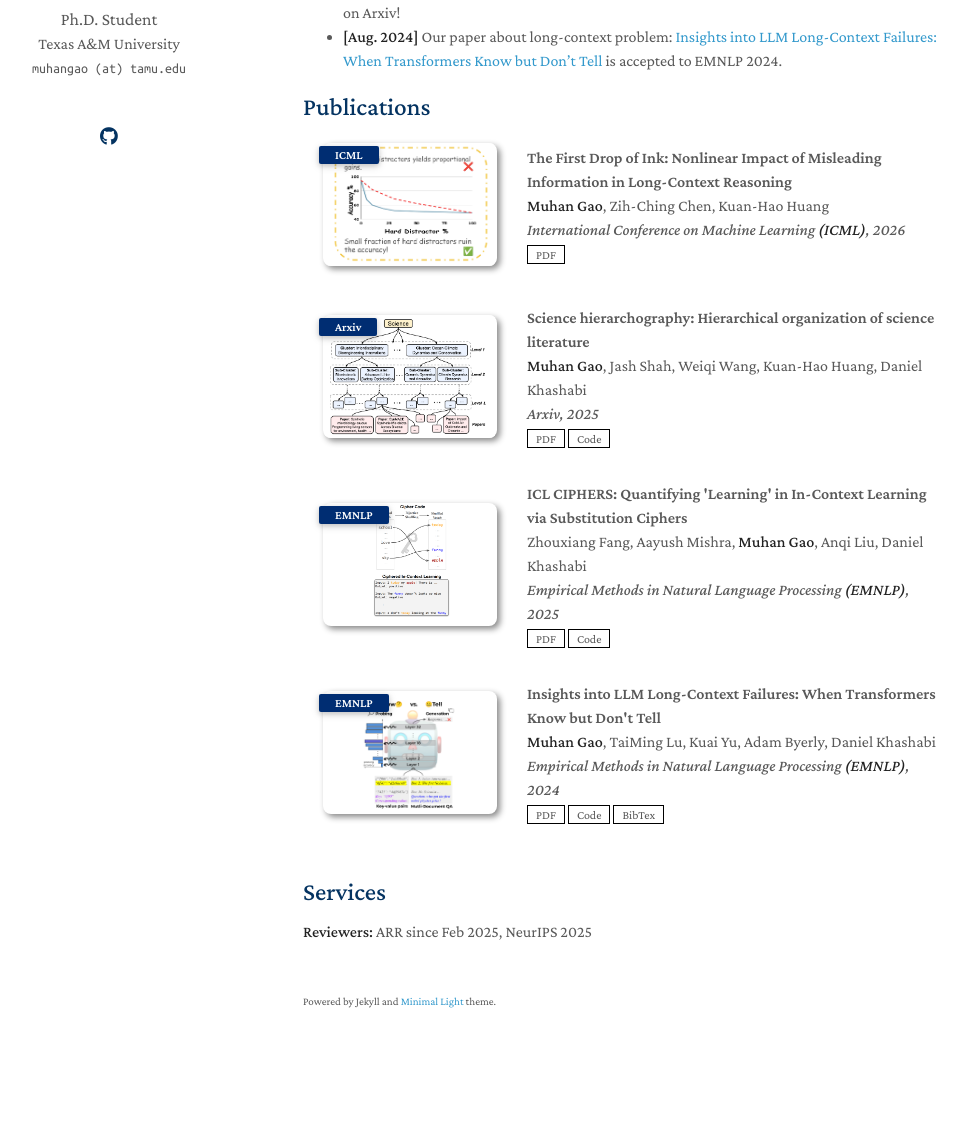
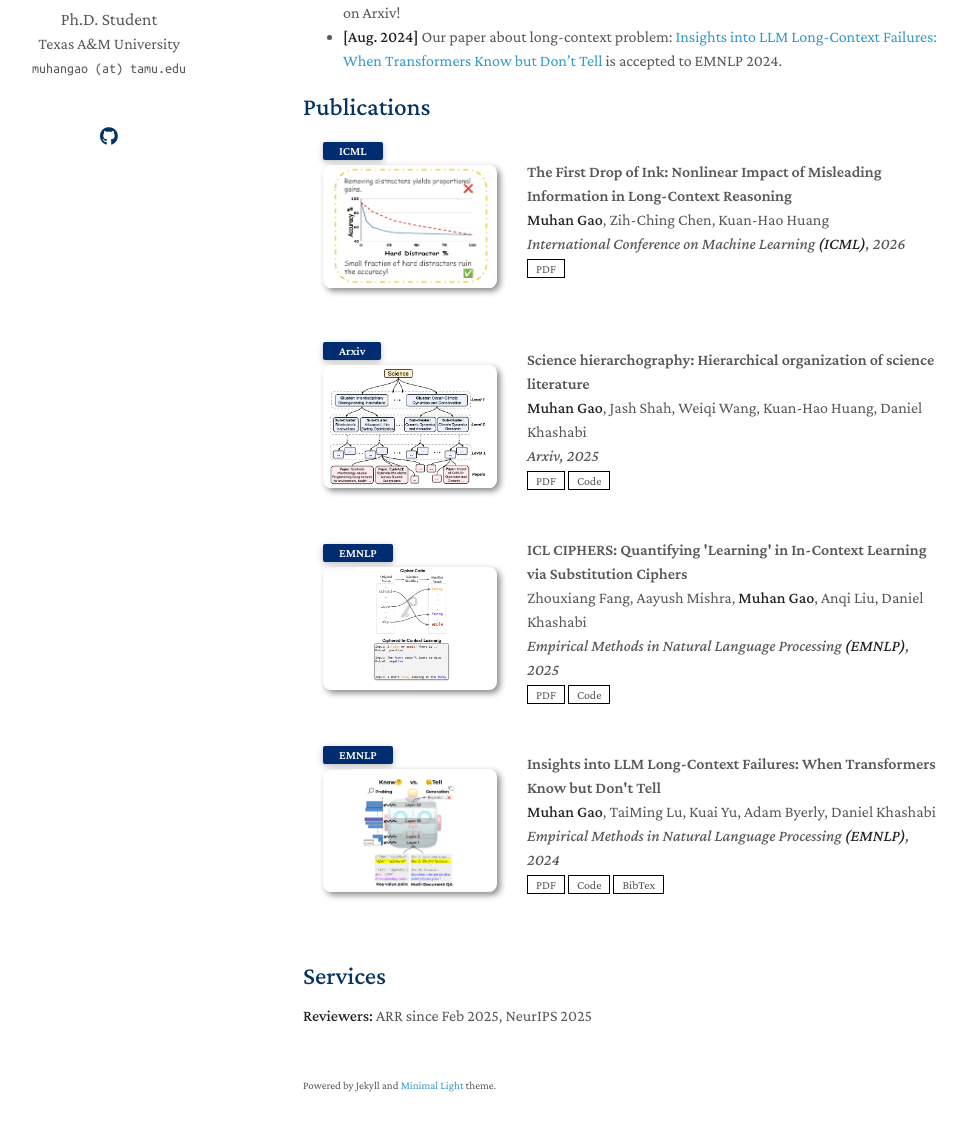
Before and after one commit to muhangao/muhan-website, a Jekyll site: the page built from index.md, in a window 1280 px wide and 1400 px high, scrolled down 307 px. Shown: the part 234-1365 px from the top of the window, without its empty margins (167-1134 px from the left). Built offline with Jekyll 4.4.1, drawn with Linux system fonts in a browser that asks for light colours; a style sheet for code colours, icons or effects is not loaded; our own code applies the rules of GitHub Pages for plain Markdown files; before the commit the page ends 1623 px from its top, so only the background shows below that.

Commit message:
Move publication badges above teasers

```diff
--- a/_includes/publications.md
+++ b/_includes/publications.md
@@ -9,10 +9,10 @@
 <div class="pub-row">
   <div class="col-sm-3 abbr" style="position: relative;padding-right: 15px;padding-left: 15px;">
     {% if link.image %}
-    <img src="{{ link.image }}" class="teaser img-fluid z-depth-1" style="width=100;height=40%">
     {% if link.conference_short %}
     <abbr class="badge">{{ link.conference_short }}</abbr>
     {% endif %}
+    <img src="{{ link.image }}" class="teaser img-fluid z-depth-1" style="width=100;height=40%">
     {% endif %}
   </div>
   <div class="col-sm-9" style="position: relative;padding-right: 15px;padding-left: 20px;">
--- a/assets/css/publications.css
+++ b/assets/css/publications.css
@@ -38,11 +38,11 @@ blockquote { background: var(--global-bg-color); border-left: 2px solid var(--gl
 
 .publications ol.bibliography { list-style: none; padding: 0; margin-top: 0; }
 
-.publications ol.bibliography li { min-height: 110px; margin-bottom: 0.5rem; }
+.publications ol.bibliography li { min-height: 155px; margin-bottom: 0.75rem; }
 
-.publications ol.bibliography li .abbr { height: 8rem; margin-bottom: 0.5rem; }
+.publications ol.bibliography li .abbr { height: auto; min-height: 9.75rem; margin-bottom: 0.5rem; }
 
-.publications ol.bibliography li .abbr abbr { display: inline-block; background-color: var(--global-theme-color); padding-left: 1rem; padding-right: 1rem; position: absolute; top: 8px; left: 16px; }
+.publications ol.bibliography li .abbr abbr { display: inline-block; background-color: var(--global-theme-color); padding-left: 1rem; padding-right: 1rem; position: static; margin: 0 0 0.35rem 5px; }
 
 .publications ol.bibliography li .abbr abbr a { color: white; }
 
@@ -79,4 +79,4 @@ blockquote { background: var(--global-bg-color); border-left: 2px solid var(--gl
 
 .publications ol.bibliography li div.abstract.hidden.open { border-color: var(--global-text-color); }
 
-.publications ol.bibliography li .teaser { border-radius: 8px; box-shadow: 3px 3px 6px #888; height: 123px; width: 270px; margin-top: 5px; margin-left: 5px; margin-bottom: 5px; object-fit: contain; background: #fff; }
+.publications ol.bibliography li .teaser { display: block; border-radius: 8px; box-shadow: 3px 3px 6px #888; height: 123px; width: 270px; margin-top: 0; margin-left: 5px; margin-bottom: 5px; object-fit: contain; background: #fff; }
```
Also changed, not shown: assets/css/publications-no-dark-mode.css (+4 -4 lines).
